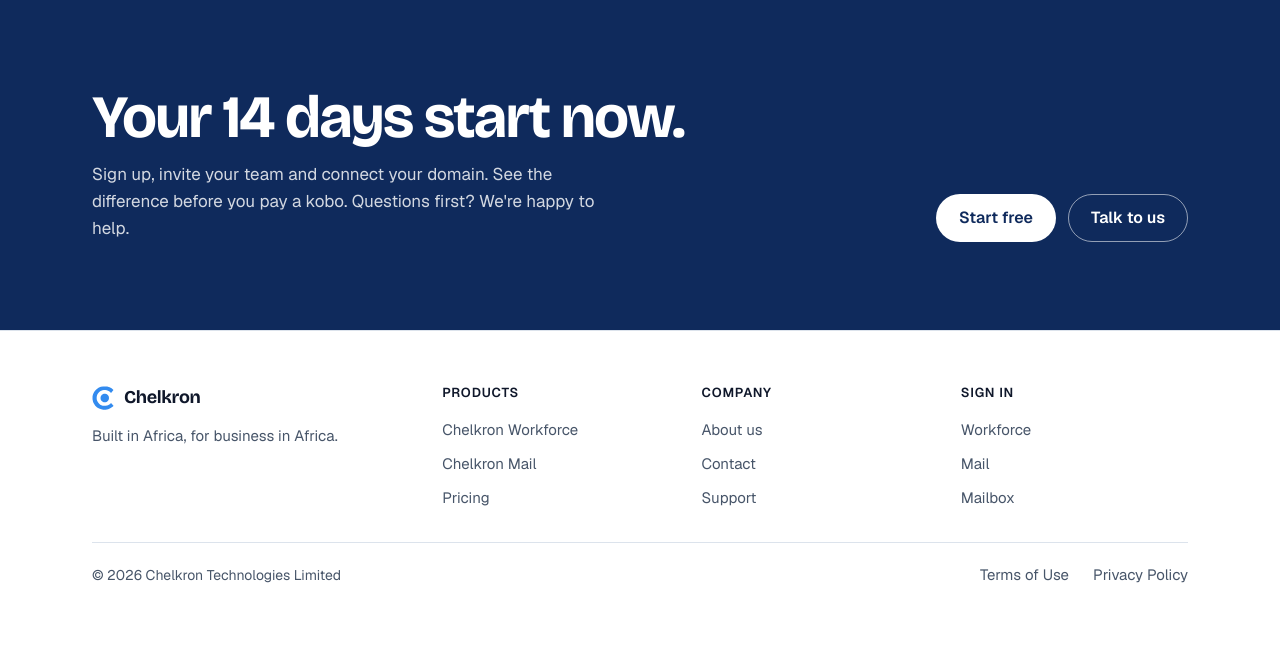
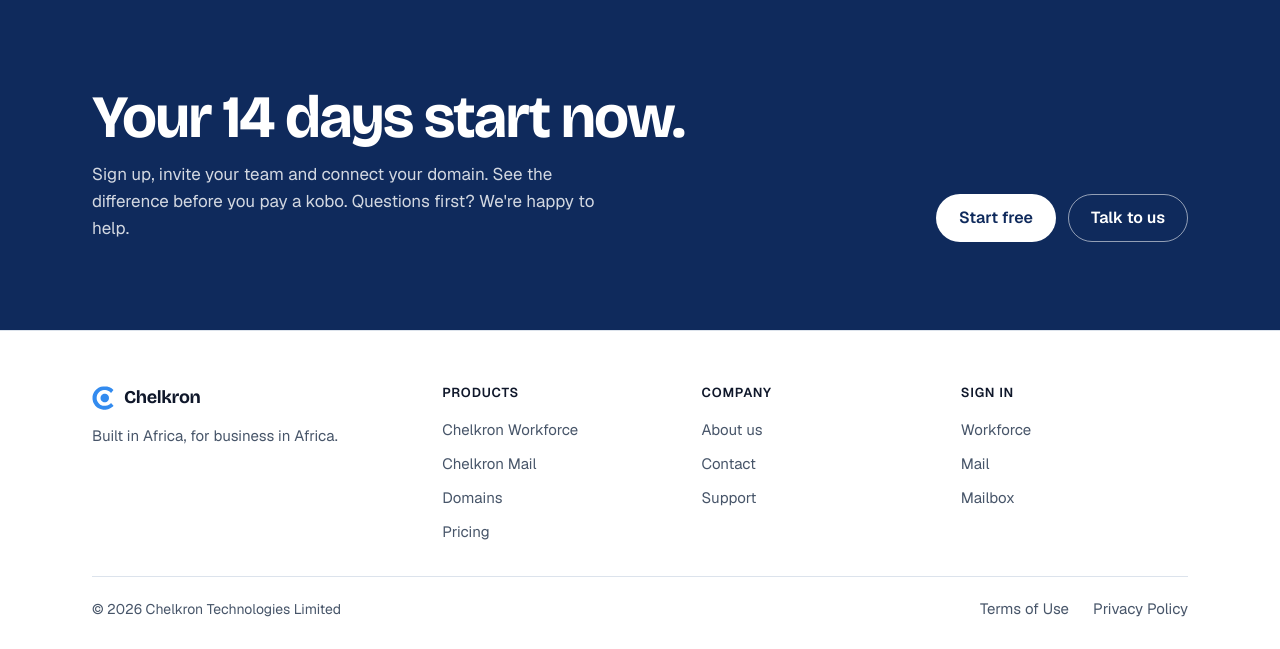
Before and after one commit to chelkron/chelkron-website, a PHP site: page /pricing in a window 1280 px wide. Shown: the part 3464-4113 px from the top of the page. Before the commit the page ends 4047 px from the top, so only its background shows below. Run offline with PHP 8.4, Linux system fonts and the light colour scheme.

Commit message:
Link to the domain shop at domains.chelkron.com
Footer (Products → Domains), the Mail section on the home page, the Mail page
and the pricing FAQ.

Co-Authored-By: Claude Opus 5.5 <noreply@anthropic.com>
Claude-Session: https://claude.ai/code/session_01TehZLgkaxvmJWTgKE9ooZa

```diff
--- a/inc/layout.php
+++ b/inc/layout.php
@@ -126,7 +126,7 @@ function site_foot(bool $talk = true): void {
                 <a class="brand brand-sm" href="/"><img src="/assets/logo.svg" alt="" width="22" height="24"><span>Chelkron</span></a>
                 <p>Built in Africa, for business in Africa.</p>
             </div>
-            <nav aria-label="Products"><b>Products</b><a href="/workforce">Chelkron Workforce</a><a href="/mail">Chelkron Mail</a><a href="/pricing">Pricing</a></nav>
+            <nav aria-label="Products"><b>Products</b><a href="/workforce">Chelkron Workforce</a><a href="/mail">Chelkron Mail</a><a href="https://domains.chelkron.com/">Domains</a><a href="/pricing">Pricing</a></nav>
             <nav aria-label="Company"><b>Company</b><a href="/about">About us</a><a href="/contact">Contact</a><a href="https://support.chelkron.com/">Support</a></nav>
             <nav aria-label="Sign in"><b>Sign in</b><a href="https://workforce.chelkron.com/signin">Workforce</a><a href="https://mail.chelkron.com/signin">Mail</a><a href="https://mailbox.chelkron.com/">Mailbox</a></nav>
         </div>
--- a/index.php
+++ b/index.php
@@ -61,7 +61,7 @@ site_head('', 'Chelkron Technologies builds software that African businesses run
                     <li><b>Your address</b>you@yourcompany.com, for everyone on your team</li>
                     <li><b>Any device</b>Webmail, Outlook, and the mail app on your phone</li>
                     <li><b>Delivered</b>SPF, DKIM and DMARC set up with you, step by step</li>
-                    <li><b>Domains</b>Search, buy or bring the domain you already have</li>
+                    <li><b>Domains</b>Buy one at <a href="https://domains.chelkron.com/">domains.chelkron.com</a>, or bring the domain you already have</li>
                 </ul>
                 <div class="prod-cta">
                     <a class="btn btn-blue" href="/mail">Explore Mail</a>
--- a/mail/index.php
+++ b/mail/index.php
@@ -23,7 +23,7 @@ site_head('Chelkron Mail', 'Professional email on your own domain. Webmail on an
     <div class="wrap">
         <h2 id="feat-h" class="sec-h">Email that works as hard as you do</h2>
         <div class="fgrid">
-            <div class="fcard"><h3>Your domain, in minutes</h3><p>Search, buy and connect a domain without leaving the app, or bring the one you already own. Every staff member gets their own address.</p></div>
+            <div class="fcard"><h3>Your domain, in minutes</h3><p>Search, buy and connect a domain without leaving the app, or bring the one you already own. Every staff member gets their own address. <a href="https://domains.chelkron.com/">Find a domain</a></p></div>
             <div class="fcard"><h3>Straight to the inbox</h3><p>We set up SPF, DKIM and DMARC with you, step by step: the behind-the-scenes checks that keep your emails out of spam.</p></div>
             <div class="fcard"><h3>The Mailbox</h3><p>Fast, clean webmail on any device. Several mailboxes side by side, instant new-mail alerts, and an app on your home screen. In four languages.</p></div>
             <div class="fcard"><h3>Keep the apps you love</h3><p>Outlook, Apple Mail or your phone's own mail app: they all work with Chelkron Mail.</p></div>
--- a/pricing/index.php
+++ b/pricing/index.php
@@ -51,7 +51,7 @@ site_head('Pricing', 'Plans and prices for Chelkron Workforce and Chelkron Mail.
             <details><summary>How do I pay?</summary><p>Online through Paystack or Flutterwave, monthly or yearly. Yearly plans are paid once, upfront, for 12 months, at <?= SITE_YEARLY_OFF ?>% off.</p></details>
             <details><summary>Can I change plans later?</summary><p>Yes. Move up or down from the Billing page in the app whenever your team changes size.</p></details>
             <details><summary>I'm not in Nigeria. What will I pay?</summary><p>When you sign up, prices show in your local currency. The naira prices on this page are for Nigeria.</p></details>
-            <details><summary>Is a domain included with Chelkron Mail?</summary><p>No. You can bring a domain you already own for free, or search for and buy one inside Chelkron Mail. Domain registration is billed separately.</p></details>
+            <details><summary>Is a domain included with Chelkron Mail?</summary><p>No. You can bring a domain you already own for free, or search for and buy one at <a href="https://domains.chelkron.com/">domains.chelkron.com</a>. Domain registration is billed separately.</p></details>
             <details><summary>We're bigger than the largest plan.</summary><p>Talk to us at <a href="mailto:business@chelkron.com">business@chelkron.com</a> and we'll put together a plan for you.</p></details>
         </div>
         <p class="small">Prices are correct at the time of writing and may change. The price you pay is the one shown at checkout.</p>
```
